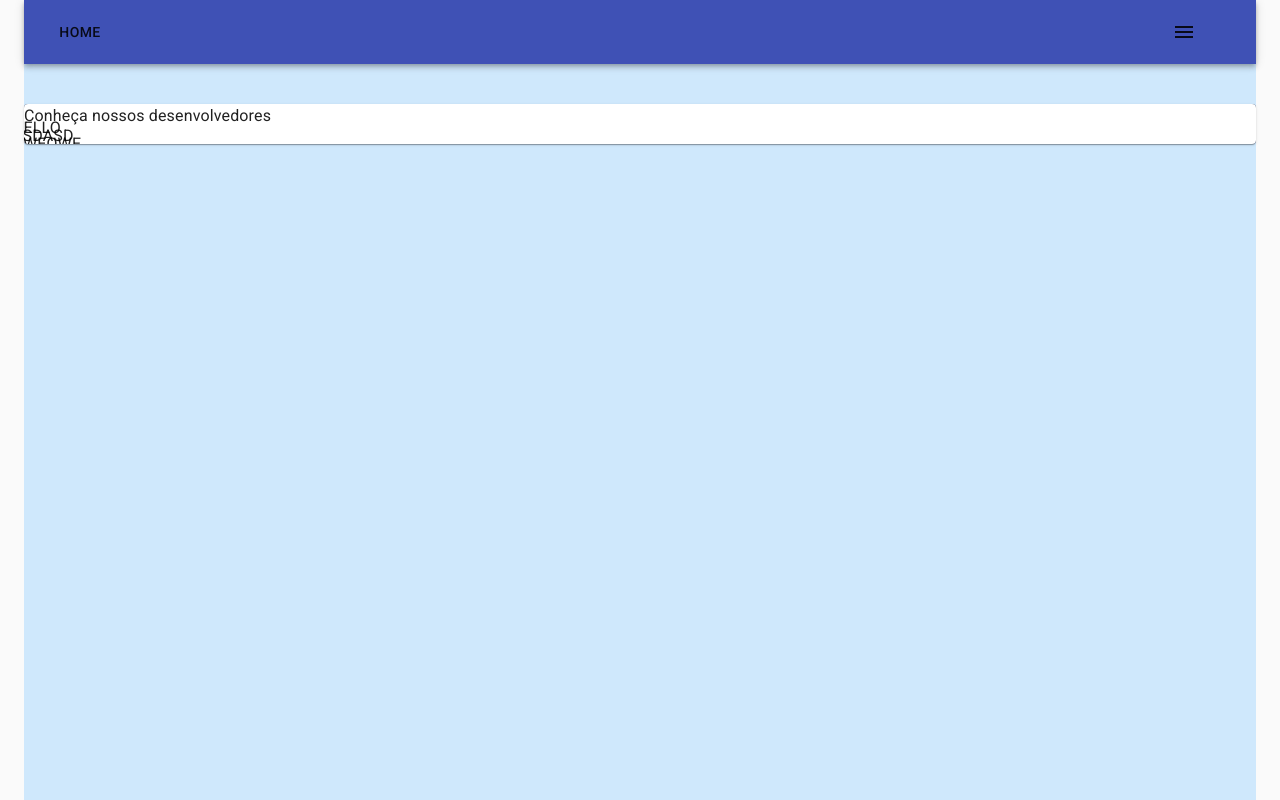
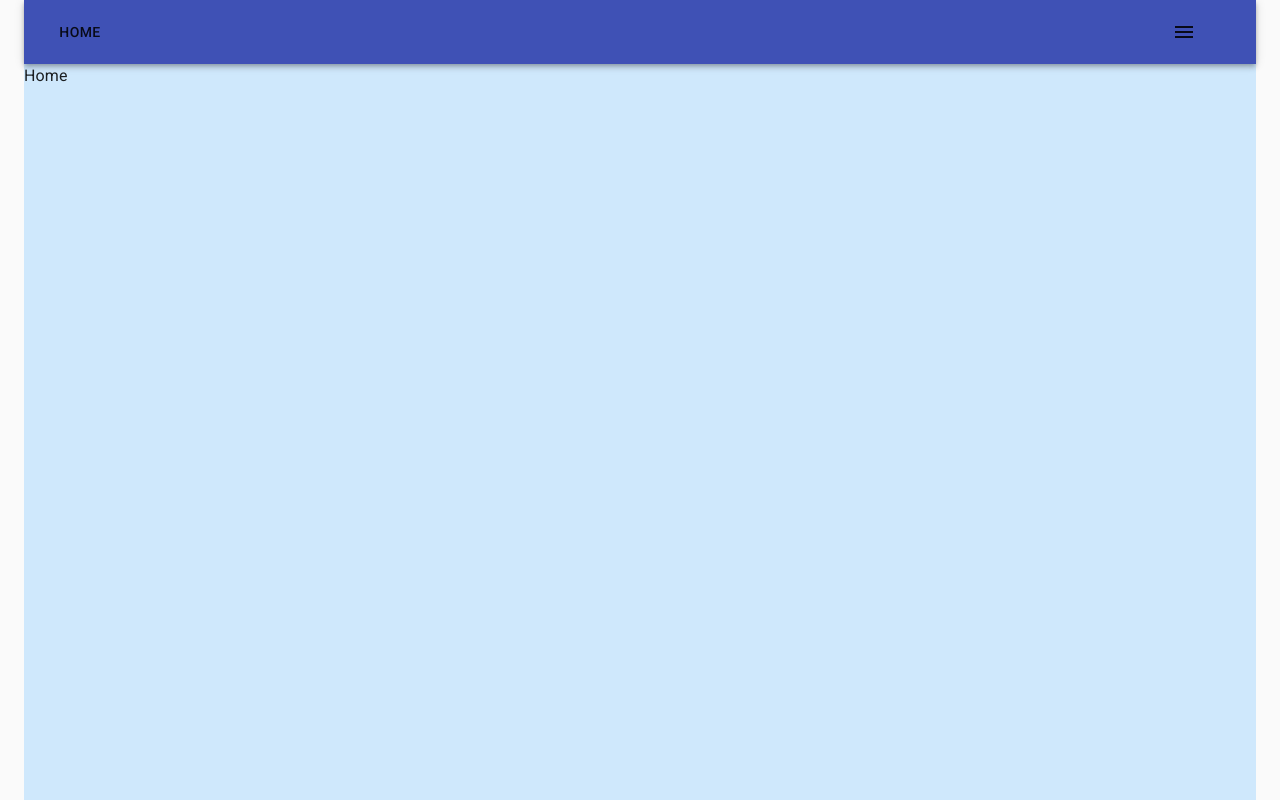
Before and after one commit to Nailliw/kenzie-hub, a React (Create React App) app: page / in a window 1280 px wide. Built offline with nearby package versions, Linux system fonts and the light colour scheme.

Commit message:
feat: add GitHub Cards, for Home Page

```diff
--- a/src/pages/Home/index.jsx
+++ b/src/pages/Home/index.jsx
@@ -1,52 +1,5 @@
-import {
-  Card,
-  Paper,
-  CardActionArea,
-  CardActions,
-  CardContent,
-  CardMedia,
-  Button,
-  Typography,
-  Grid,
-} from "@material-ui/core";
-import { makeStyles } from "@material-ui/core/styles";
-const useStyles = makeStyles((theme) => ({
-  media: {
-    marginTop: 40,
-    backgroundColor: "#21294B",
-  },
-  root: {
-    flexGrow: 1,
-  },
-  paper: {
-    padding: theme.spacing(1),
-    textAlign: "center",
-    color: theme.palette.text.secondary,
-  },
-}));
 const Home = () => {
-  const classes = useStyles();
-  return (
-    <Card className={classes.media}>
-      <Paper square={true} elevation={3}>
-        Conheça nossos desenvolvedores
-        <Grid></Grid>
-        <div className={classes.root}>
-          <Grid container spacing={1}>
-            <Grid container item xs={12} spacing={3}>
-              HELLO
-            </Grid>
-            <Grid container item xs={12} spacing={3}>
-              ASDASD
-            </Grid>
-            <Grid container item xs={12} spacing={3}>
-              QWEQWE
-            </Grid>
-          </Grid>
-        </div>
-      </Paper>
-    </Card>
-  );
+  return <div>Home</div>;
 };
 
 export default Home;
```
Also changed, not shown: src/components/GitHubCard/CardTemplate/index.js (added, +14 -0 lines), src/components/GitHubCard/UserCard/index.js (added, +29 -0 lines), src/components/GitHubCard/index.jsx (added, +41 -0 lines).
